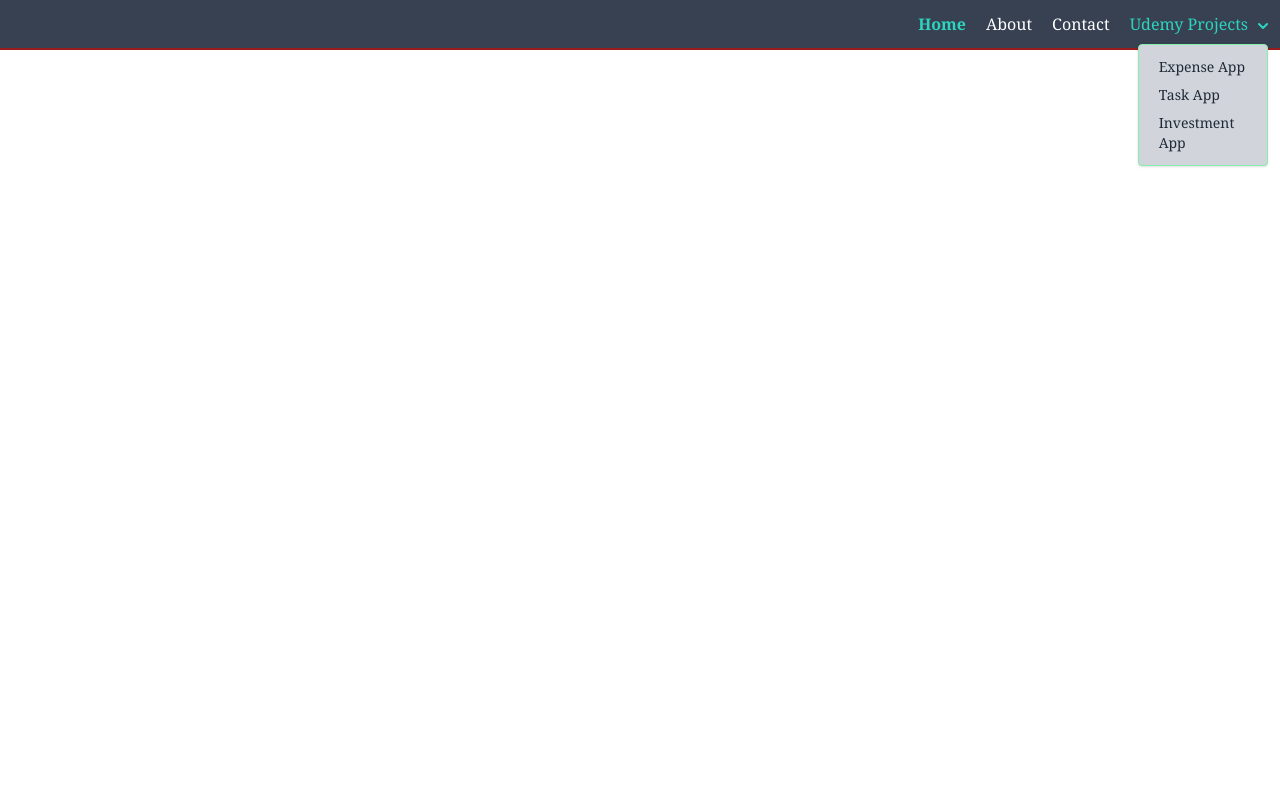
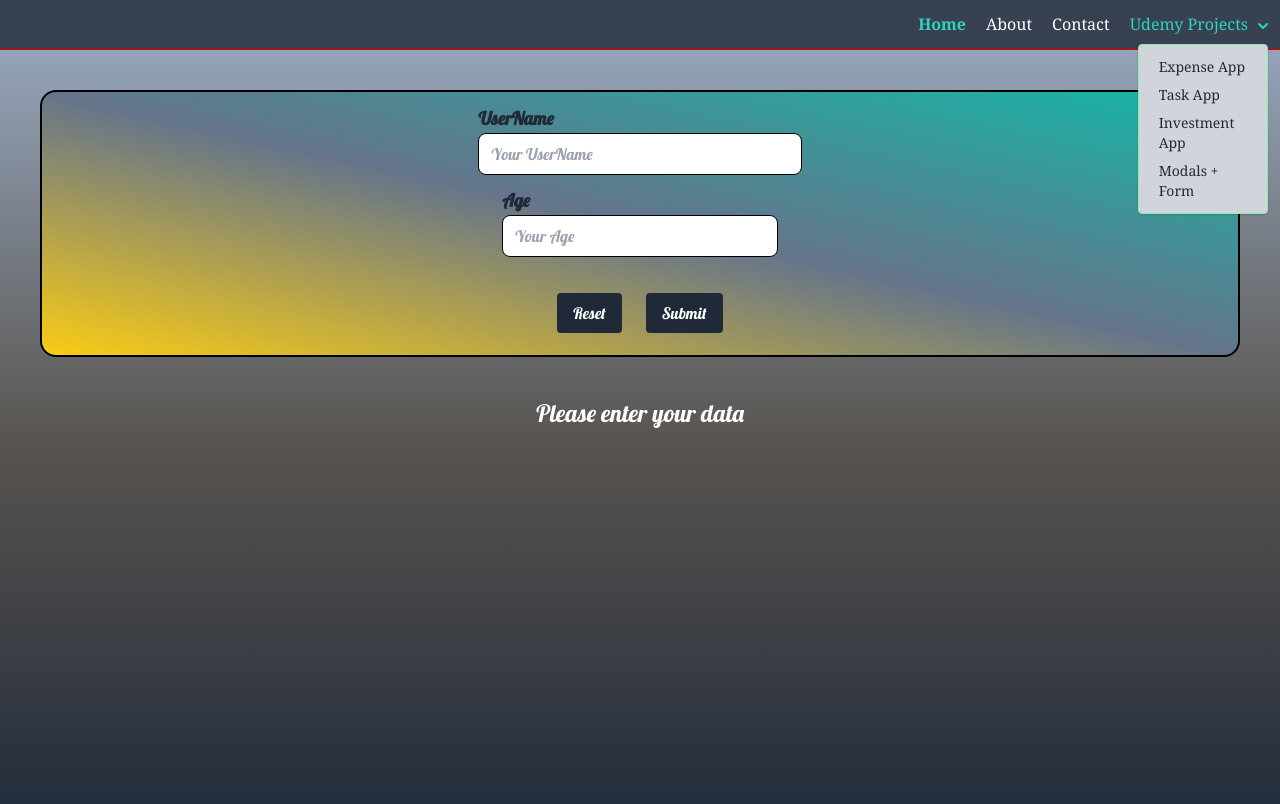
Before and after one commit to MichWlo94/MyReact, a React (Vite) app: page /project4 in a window 1280 px wide. Both pictures are taken after a click on the button "Udemy Projects". Shown: the top 804 px of the page. Built offline with nearby package versions, Linux system fonts and the light colour scheme; a web font is replaced by a local one.

Commit message:
app with validation, to be continued

```diff
--- a/src/ComponentsProject3/Form.jsx
+++ b/src/ComponentsProject3/Form.jsx
@@ -32,7 +32,7 @@ const resetHandler = (e) => {
 
 const inputChangeHandler = (input, value) => {
     setUserInput((prevState) => {
-        return {...prevState, [input]: value}
+        return {...prevState, [input]: +value}
     })
 }
 
--- /dev/null
+++ b/src/ComponentsProject4/Button.jsx
@@ -0,0 +1,11 @@
+import React from 'react'
+
+const Button = () => {
+  return (
+    <div>
+        <button type='submit' className="px-4 py-2 mt-4 text-white bg-gray-800 rounded hover:bg-gray-700 focus:outline-none focus:bg-gray-700">Submit</button>
+    </div>
+  )
+}
+
+export default Button
--- /dev/null
+++ b/src/ComponentsProject4/Card.jsx
@@ -0,0 +1,20 @@
+import React from 'react'
+
+const Card = (props) => {
+
+const { show, onDelete } = props;
+
+
+  return (
+    <div className="flex flex-row items-center justify-center w-auto py-2 m-5 border-2 border-black rounded-2xl h-fit bg-gradient-to-tr from-yellow-400 via-slate-500 to-teal-500">
+            <div className="w-1/2 px-3 py-2 mx-8 text-gray-700 bg-white border border-black rounded-lg focus:outline-none focus:shadow-outline">
+                {show.UserName} (Age: {show.Age})
+            </div>
+            <button onClick={onDelete} className="px-4 py-2 text-white bg-red-500 border-2 border-red-800 rounded-xl hover:bg-red-600 focus:outline-none focus:bg-red-600">
+                Delete
+            </button>
+    </div>
+  )
+}
+
+export default Card
--- /dev/null
+++ b/src/ComponentsProject4/User.jsx
@@ -0,0 +1,68 @@
+import React from 'react'
+import Button from '../ComponentsProject4/Button'
+import { useState } from 'react'
+
+
+const User = (props) => {
+    const [userData, setUserData] = useState({
+        UserName: '',
+        Age: ''
+    });
+
+    // Update the state when the user types in the input field
+    const inputChangeHandler = (input, value) => {
+        setUserData((prevState) => ({
+            ...prevState,
+            [input]: value
+        }));
+    };
+
+
+    // Submit the form and reset the state to empty strings when the user clicks the submit button
+    const submitHandler = (e) => {
+        e.preventDefault();
+
+        // Check if both UserName and Age are filled before adding to the list
+        if (userData.UserName.length === 0 || userData.Age.trim() === '') {
+            alert('Please fill in all fields before submitting.');
+            return;
+        }
+
+
+        props.onInput(userData); // Pass the user data to the parent component
+        setUserData({
+            UserName: '',
+            Age: ''
+        });
+    };
+
+
+
+    const resetHandler = (e) => {
+        e.preventDefault();
+        setUserData({
+            UserName: '',
+            Age: ''
+        });}
+
+
+  return (
+    <form onSubmit={submitHandler} className="flex flex-col items-center justify-center w-auto m-10 mr-10 border-2 border-black rounded-2xl h-1/3 bg-gradient-to-tr from-yellow-400 via-slate-500 to-teal-500">
+        <div>
+        <label className="mb-2 text-lg font-bold text-gray-800" htmlFor="UserName">UserName</label>
+        <input value={userData.UserName} onChange={(e) => inputChangeHandler('UserName', e.target.value)} className="w-full px-3 py-2 mb-3 text-gray-700 border border-black rounded-lg focus:outline-none focus:shadow-outline" type="text" name="UserName" id="UserName" placeholder="Your UserName" />
+        </div>
+        <div>
+        <label className="mb-2 text-lg font-bold text-gray-800" htmlFor="Age">Age</label>
+        <input value={userData.Age} onChange={(e) => inputChangeHandler('Age', e.target.value)} className="w-full px-3 py-2 mb-3 text-gray-700 border border-black rounded-lg focus:outline-none focus:shadow-outline" type="number" name="Age" id="Age" placeholder="Your Age" />
+        </div>
+        <div className="flex gap-6 py-2 justify-evenly">
+        <button onClick={resetHandler} className="px-4 py-2 mt-4 text-white bg-gray-800 rounded hover:bg-gray-700 focus:outline-none focus:bg-gray-700">Reset</button>
+        <Button />
+        </div>
+    </form>
+
+  )
+}
+
+export default User
--- a/src/Subsites/Navbar.jsx
+++ b/src/Subsites/Navbar.jsx
@@ -8,6 +8,7 @@ import Project1 from './Project1';
 import {motion} from 'framer-motion'
 import Project2 from './Project2';
 import Project3 from './Project3';
+import Project4 from './Project4';
 
 export default function Navbar() {
   const [menuIsOpen, setMenuIsOpen] = useState(false);
@@ -75,6 +76,8 @@ export default function Navbar() {
                   <Link to="/project2" onClick={toggleDropdown} className="block px-3 py-1 text-gray-800 hover:bg-gray-100">Task App</Link>
 
                   <Link to="/project3" onClick={toggleDropdown} className="block px-3 py-1 text-gray-800 hover:bg-gray-100">Investment App</Link>
+
+                  <Link to="/project4" onClick={toggleDropdown} className="block px-3 py-1 text-gray-800 hover:bg-gray-100">Modals + Form</Link>
                 </div>)}
             </div>
             </ul>}
@@ -115,6 +118,8 @@ export default function Navbar() {
                   <Link to="/project2" onClick={toggleDropdown} className="block px-3 py-1 text-gray-800 hover:bg-gray-100">Task App</Link>
 
                   <Link to="/project3" onClick={toggleDropdown} className="block px-3 py-1 text-gray-800 hover:bg-gray-100">Investment App</Link>
+
+                  <Link to="/project4" onClick={toggleDropdown} className="block px-3 py-1 text-gray-800 hover:bg-gray-100">Modals + Form</Link>
               </div>)}
             </div>
           </ul>
@@ -129,6 +134,8 @@ export default function Navbar() {
         <Route path="/project1" element={<Project1 />} />
         <Route path="/project2" element={<Project2 />} />
         <Route path="/project3" element={<Project3 />} />
+        <Route path="/project4" element={<Project4 />} />
+
         </Routes>
     </BrowserRouter>
   )}
--- /dev/null
+++ b/src/Subsites/Project4.jsx
@@ -0,0 +1,36 @@
+import React, { useState } from 'react';
+import User from '../ComponentsProject4/User';
+import Card from '../ComponentsProject4/Card';
+
+const Project4 = () => {
+    const [userList, setUserList] = useState([]);
+
+
+    // Add a new user to the list
+    const addUser = (user) => {
+        setUserList([...userList, user]);
+    };
+
+    // Delete a user from the list based on the index
+    const deleteUser = (index) => {
+        const updatedList = [...userList];
+        updatedList.splice(index, 1);
+        setUserList(updatedList);
+    };
+
+    return (
+        <div className="flex flex-col h-screen font-lobster bg-gradient-to-b from-slate-400 via-stone-600 to-slate-800">
+            <User onInput={addUser} /> {/* Pass the user data to the parent component */}
+            <div className="mb-3 text-2xl text-center text-white">
+                {userList.length === 0 ? 'Please enter your data' : null}
+            </div>
+            <div className="flex flex-col font-lobster">
+                {userList.map((user, index) => (
+                    <Card key={index} show={user} onDelete={() => deleteUser(index)} />
+                ))}
+            </div>
+        </div>
+    );
+};
+
+export default Project4;
```
